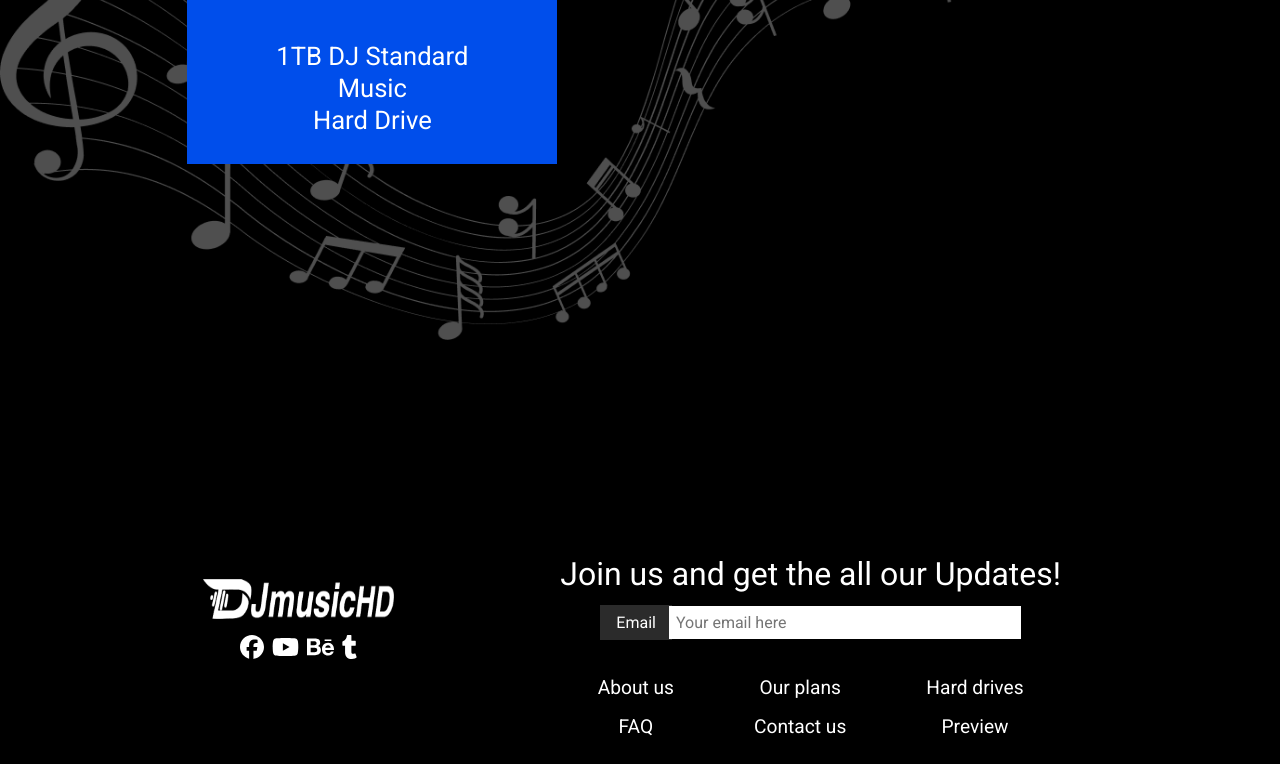
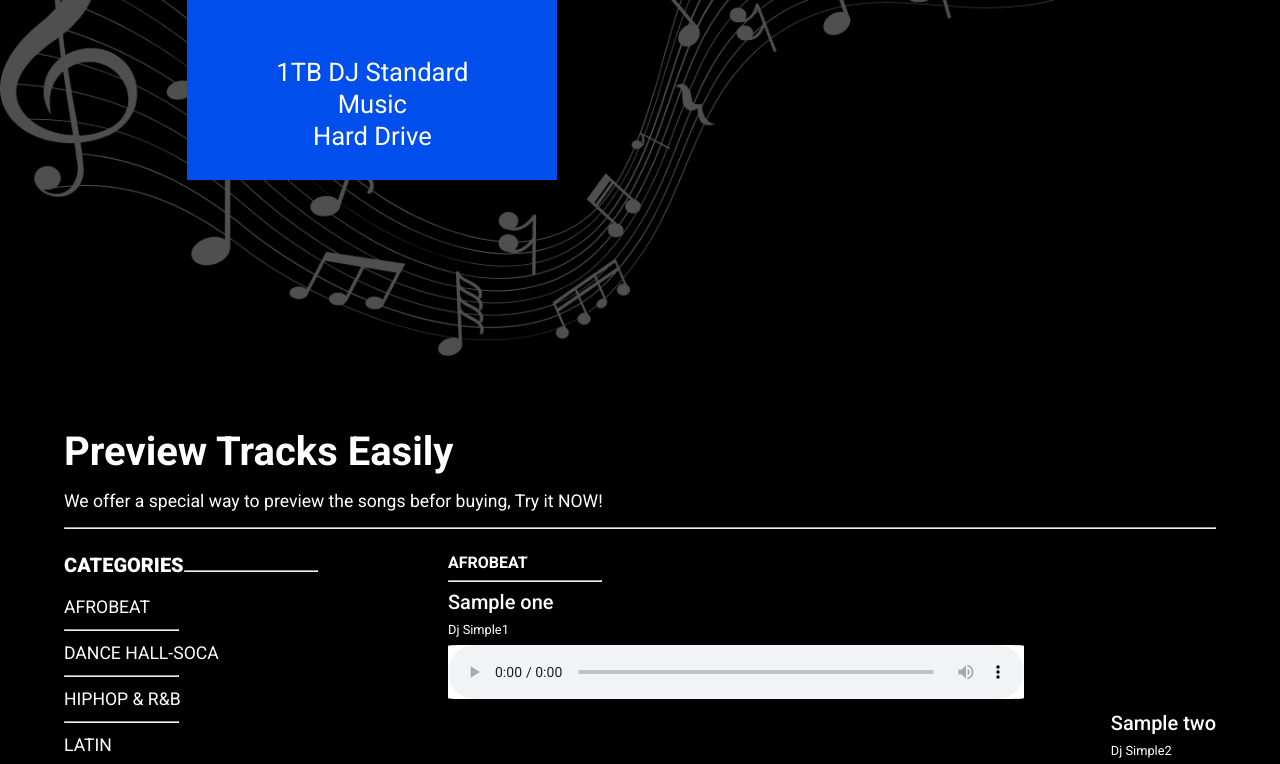
Before and after one commit to ahadout/DjMusic, a React (Create React App) app: page / in a window 1280 px wide. Shown: the part 2000-2764 px from the top of the page. Built offline with nearby package versions, Linux system fonts and the light colour scheme; a web font is replaced by a local one.

Commit message:
made some changes on home css

```diff
--- a/src/assets/css/Footer.css
+++ b/src/assets/css/Footer.css
@@ -83,7 +83,6 @@ footer {
 }
 #pages-footer ul li a {
   display: inline;
-  font-size: 1.2rem;
 }
 #pages-footer ul li:first-of-type {
   margin-bottom: 1rem;
--- a/src/assets/css/Home/Home_Section2.css
+++ b/src/assets/css/Home/Home_Section2.css
@@ -13,7 +13,7 @@ body {
   margin: 0 auto;
 }
 #home_section2 > h1 {
-  padding-top: 2rem;
+  padding-top: 3rem;
   font-size: 3rem;
 }
 #home_section2 > h1,
--- a/src/assets/css/Home/Home_Section4.css
+++ b/src/assets/css/Home/Home_Section4.css
@@ -1,12 +1,3 @@
-* {
-  font-family: var(--font-family);
-  margin: 0;
-  padding: 0;
-  box-sizing: border-box;
-}
-body {
-  background-color: black;
-}
 #home_section4_container {
   background-image: url("../../images/home_section2_bg.png");
   object-fit: cover;
@@ -136,4 +127,7 @@ body {
     bottom: 13.3rem;
     left: 5.5rem;
   }
+  #home_section4_container {
+    padding-bottom: 0;
+  }
 }
--- /dev/null
+++ b/src/assets/css/Home/Home_Section5.css
@@ -0,0 +1,121 @@
+#Home_section5 {
+  color: white;
+  width: 90%;
+  margin: -3.5rem auto 5rem auto;
+}
+#Home_section5 h1 {
+  font-size: 2.5rem;
+}
+#Home_section5 > p:first-of-type {
+  font-size: 1.1rem;
+  margin: 1rem 0;
+}
+#Home_section5 > hr {
+  margin-bottom: 1rem;
+  color: white;
+}
+#Home_section5_main {
+  display: flex;
+  justify-content: space-between;
+}
+#Home_section5_main span {
+  display: block;
+}
+#Home_section5_main audio {
+  background-color: white;
+  border-radius: 2%;
+  width: 75%;
+}
+#Home_section5_main_categories {
+  width: 40%;
+}
+#Home_section5_main_categories hr {
+  width: 30%;
+  color: white;
+}
+#Home_section5_main_categories hr:first-of-type {
+  width: 35%;
+}
+#Home_section5_main_categories hr:first-of-type {
+  display: inline-block;
+}
+#Home_section5_main_categories h2 {
+  display: inline-block;
+  font-size: 1.25rem;
+  font-weight: 900;
+  margin: 0.5rem 0;
+}
+#Home_section5_main_categories p {
+  font-size: 1.1rem;
+  margin: 0.75rem 0;
+}
+#Home_section5_main div:nth-of-type(2) {
+  justify-self: flex-end;
+}
+
+#Home_section5_main > div:nth-of-type(2) {
+  width: 80%;
+}
+#Home_section5_main div:nth-of-type(2) h2 {
+  margin: 0.5rem 0;
+}
+#Home_section5_main div:nth-of-type(2) hr {
+  width: 20%;
+  margin: 0.5rem 0;
+}
+#Home_section5_main div:nth-of-type(2) p,
+#Home_section5_main div:nth-of-type(2) span {
+  margin: 0.5rem 0;
+}
+#Home_section5_main div:nth-of-type(2) p {
+  font-size: 1.25rem;
+  font-weight: 500;
+}
+#Home_section5_main div:nth-of-type(2) span {
+  font-size: 0.8rem;
+}
+@media (max-width: 1000px) {
+  #Home_section5 {
+    max-width: 700px;
+  }
+}
+@media (max-width: 720px) {
+  #Home_section5 {
+    margin: 0;
+  }
+  #Home_section5 h1,
+  #Home_section5 p {
+    text-align: center;
+    margin: 0.5rem 0;
+  }
+  #Home_section5_main {
+    flex-direction: column;
+    justify-content: space-between;
+    align-items: center;
+    text-align: center;
+  }
+  #Home_section5_main hr {
+    margin: 0rem auto 0.25rem auto;
+  }
+  #Home_section5_main_categories {
+    width: auto;
+  }
+  #Home_section5_main div:nth-of-type(2) {
+    text-align: center;
+  }
+  #Home_section5_main div:nth-of-type(2) hr {
+    margin: 0 auto;
+  }
+  #Home_section5_main div:nth-of-type(2) h2 {
+    margin-top: 1.5rem;
+  }
+  #Home_section5_main_categories h2 {
+    font-size: 1.5rem;
+  }
+  #Home_section5 > hr {
+    margin: 1.5rem;
+  }
+  #Home_section5_main > div:nth-of-type(2) div {
+    margin: 1.25rem 0;
+  }
+}
--- a/src/assets/css/style.css
+++ b/src/assets/css/style.css
@@ -11,3 +11,12 @@
   --heading-font-family: "Bebas Neue";
   --font-weight-bold: 600;
 }
+* {
+  font-family: var(--font-family);
+  margin: 0;
+  padding: 0;
+  box-sizing: border-box;
+}
+body {
+  background-color: var(--bg-primary-color);
+}
--- a/src/pages/Home/Home_Section5.js
+++ b/src/pages/Home/Home_Section5.js
@@ -1,9 +1,52 @@
-import React from 'react'
-
+import React from "react";
+import "../../assets/css/Home/Home_Section5.css";
 function Home_Section5() {
   return (
-    <div>Home_Section5</div>
-  )
+    <section id="Home_section5">
+      <h1>Preview Tracks Easily</h1>
+      <p>
+        We offer a special way to preview the songs befor buying, Try it NOW!
+      </p>
+      <hr />
+      <div id="Home_section5_main">
+        <div id="Home_section5_main_categories">
+          <h2>CATEGORIES</h2>
+          <hr />
+          <p>AFROBEAT</p>
+          <hr />
+          <p>DANCE HALL-SOCA</p>
+          <hr />
+          <p>HIPHOP & R&B</p>
+          <hr />
+          <p>LATIN</p>
+          <hr />
+          <p>MAINSTREAM</p>
+          <hr />
+          <p>RETRO INSTRUMENTAL</p>
+        </div>
+        <div>
+          <h2>AFROBEAT</h2>
+          <hr />
+          <div>
+            <p>Sample one</p>
+            <span>Dj Simple1</span>
+            <audio controls>
+              <source src="https://ia800905.us.archive.org/19/items/FREE_background_music_dhalius/backsound.mp3" />
+            </audio>
+          </div>
+          <div>
+            <p>Sample two</p>
+            <span>Dj Simple2</span>
+            <audio controls>
+              <source src="https://ia800905.us.archive.org/19/items/FREE_background_music_dhalius/backsound.mp3" />
+            </audio>
+          </div>
+        </div>
+      </div>
+      <hr />
+      <p>You can buy our music plans from here &rarr;</p>
+    </section>
+  );
 }
 
-export default Home_Section5
+export default Home_Section5;
```
